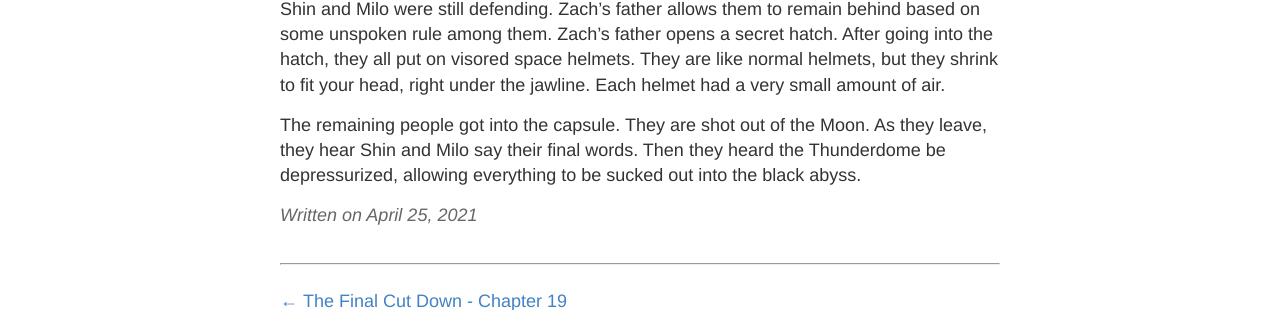
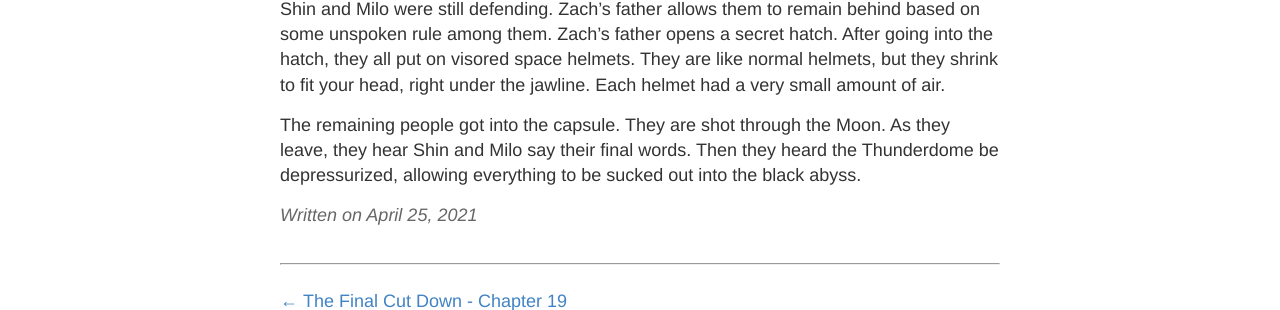
Before and after one commit to PiSaucer/armadablogschoolproject, a Jekyll site: the page built from _posts/chapter20-27/2021-4-25-chapter20.md, in a window 1280 px wide. Shown: the part 968-1278 px from the top of the page. Built offline with Jekyll 4.4.1, drawn with Linux system fonts in a browser that asks for light colours.

Commit message:
Update 2021-4-25-chapter20.md

```diff
--- a/_posts/chapter20-27/2021-4-25-chapter20.md
+++ b/_posts/chapter20-27/2021-4-25-chapter20.md
@@ -19,4 +19,4 @@ Once they made it to the Moon, they landed some of their fighters, which lead to
 
 Shin and Milo were still defending. Zach's father allows them to remain behind based on some unspoken rule among them. Zach's father opens a secret hatch. After going into the hatch, they all put on visored space helmets. They are like normal helmets, but they shrink to fit your head, right under the jawline. Each helmet had a very small amount of air.
 
-The remaining people got into the capsule. They are shot out of the Moon. As they leave, they hear Shin and Milo say their final words. Then they heard the Thunderdome be depressurized, allowing everything to be sucked out into the black abyss.
+The remaining people got into the capsule. They are shot through the Moon. As they leave, they hear Shin and Milo say their final words. Then they heard the Thunderdome be depressurized, allowing everything to be sucked out into the black abyss.
```
